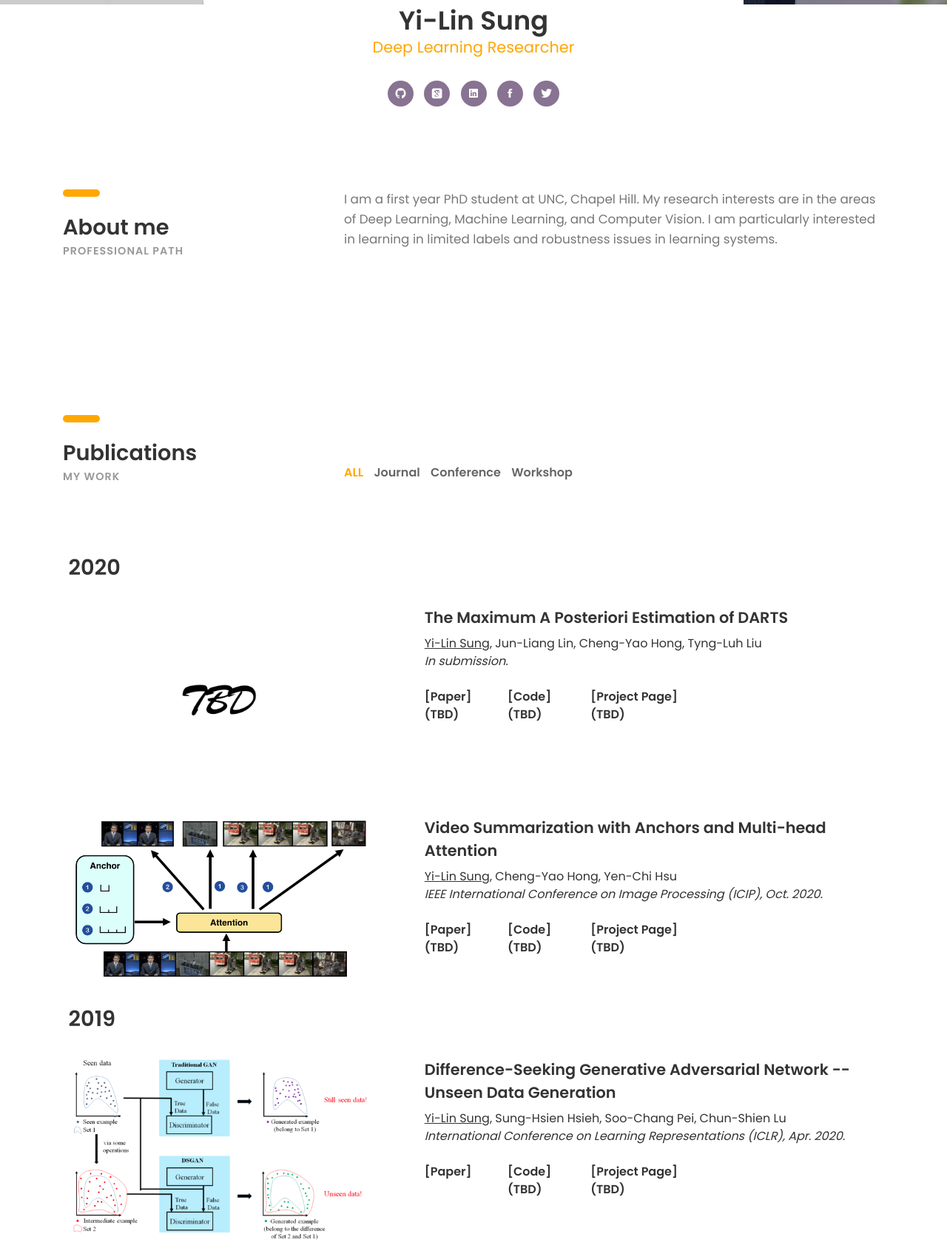
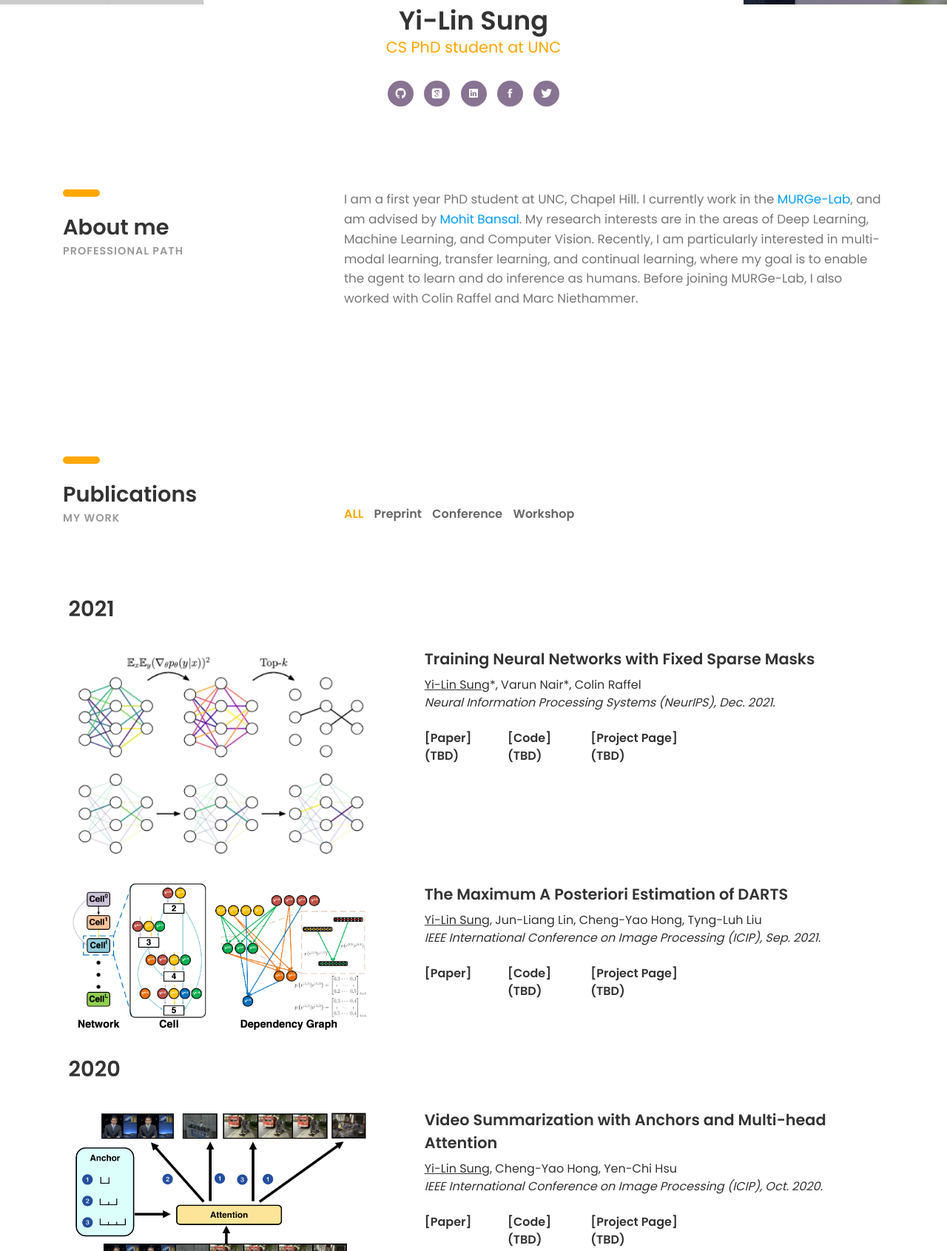
Before and after one commit to ylsung/ylsung.github.io, a plain HTML site: page index.html in a window 1280 px wide. Shown: the part 421-2112 px from the top of the page at 74% size. Drawn offline with Linux system fonts and the light colour scheme; files whose address does not match are found by name.

Commit message:
Update at 2021 Oct4

```diff
--- a/index.html
+++ b/index.html
@@ -68,7 +68,7 @@
 					<div class="intro">
 						<div class="profile-img"><img src="my-images/me6.JPG" alt=""></div>
 						<h2><b>Yi-Lin Sung</b></h2>
-						<h4 class="font-yellow">Deep Learning Researcher</h4>
+						<h4 class="font-yellow">CS PhD student at UNC</h4>
 						<ul class="information margin-tb-30">
 							<!-- <li><b>EMAIL : </b>ylsung@cs.und.edu</li> -->
 						</ul>
@@ -100,10 +100,13 @@
 				</div><!-- col-sm-4 -->
 				<div class="col-sm-8">
 					<p class="margin-b-50">
-						I am a first year PhD student at UNC, Chapel Hill. My research
-						interests are in the areas of Deep Learning, Machine Learning,
-						and Computer Vision. I am particularly interested in learning
-						in limited labels and robustness issues in learning systems.
+						I am a first year PhD student at UNC, Chapel Hill. I currently work in the
+						<a href="https://murgelab.cs.unc.edu/" style="color:#009dff;">MURGe-Lab</a>, and am advised by
+						<a href="https://www.cs.unc.edu/~mbansal/" style="color:#009dff;">Mohit Bansal</a>.
+						My research interests are in the areas of Deep Learning, Machine Learning, and Computer Vision.
+						Recently, I am particularly interested in multi-modal learning, transfer learning, and continual
+						learning, where my goal is to enable the agent to learn and do inference as humans. Before joining MURGe-Lab,
+						I also worked with Colin Raffel and Marc Niethammer.
 					</p>
 
 					<!-- <div class="row">
@@ -161,7 +164,7 @@
 				<div class="col-sm-8">
 					<div class="portfolioFilter clearfix margin-b-80">
 						<a href="#" data-filter="*" class="current"><b>ALL</b></a>
-						<a href="#" data-filter=".journal"><b>Journal</b></a>
+						<a href="#" data-filter=".preprint"><b>Preprint</b></a>
 						<a href="#" data-filter=".conference"><b>Conference</b></a>
 						<a href="#" data-filter=".workshop"><b>Workshop</b></a>
 					</div><!-- portfolioFilter -->
@@ -170,24 +173,23 @@
 		</div><!-- container -->
 
 		<div class="portfolioContainer">
-			<div class="my-p-item journal conference workshop">
+			<div class="my-p-item preprint conference workshop">
 				<div class="content">
-					<h3><b>2020</b></h3>
+					<h3><b>2021</b></h3>
 				</div>
 			</div>
-
 
 			<div class="my-p-item conference">
 				<div class="content">
 					<div class="row">
 						<div class="col-sm-5 col-md-5 col-lg-5">
-							<img src="my-images/TBD.png" alt="" style="width:90%; float:center">
+							<img src="my-images/FISH.png" alt="" style="width:90%; float:center">
 						</div>
 						<div class="col-sm-7 col-md-7 col-lg-7">
-							<h4><b>The Maximum A Posteriori Estimation of DARTS</b></h4>
+							<h4><b>Training Neural Networks with Fixed Sparse Masks</b></h4>
 							<div class="mt-2">
-								<h5><u>Yi-Lin Sung</u>, Jun-Liang Lin, Cheng-Yao Hong, Tyng-Luh Liu</h5>
-								<h5><i>In submission.</h5></i>
+								<h5><u>Yi-Lin Sung</u>*, Varun Nair*, Colin Raffel</h5>
+								<h5><i>Neural Information Processing Systems (NeurIPS), Dec. 2021.</h5></i>
 							</div>
 							<div class="row">
 								<div class="col-sm-2 col-md-2 col-lg-2 mt-4">
@@ -205,6 +207,43 @@
 				</div>
 			</div>
 
+
+			<div class="my-p-item conference">
+				<div class="content">
+					<div class="row">
+						<div class="col-sm-5 col-md-5 col-lg-5">
+							<img src="my-images/darts.png" alt="" style="width:90%; float:center">
+						</div>
+						<div class="col-sm-7 col-md-7 col-lg-7">
+							<h4><b>The Maximum A Posteriori Estimation of DARTS</b></h4>
+							<div class="mt-2">
+								<h5><u>Yi-Lin Sung</u>, Jun-Liang Lin, Cheng-Yao Hong, Tyng-Luh Liu</h5>
+								<h5><i>IEEE International Conference on Image Processing (ICIP), Sep. 2021.</h5></i>
+							</div>
+							<div class="row">
+								<div class="col-sm-2 col-md-2 col-lg-2 mt-4">
+									<a href='https://ieeexplore.ieee.org/document/9506465'>
+										<h5><b>[Paper]</b></h5>
+									</a>
+								</div>
+								<div class="col-sm-2 col-md-2 col-lg-2 mt-4">
+									<h5"><b>[Code] (TBD)</b></h5>
+								</div>
+								<div class="col-sm-3 col-md-3 col-lg-3 mt-4">
+									<h5"><b>[Project Page] (TBD)</b></h5>
+								</div>
+							</div>
+						</div>
+					</div>
+				</div>
+			</div>
+
+			<div class="my-p-item preprint conference workshop">
+				<div class="content">
+					<h3><b>2020</b></h3>
+				</div>
+			</div>
+
 			<div class="my-p-item conference">
 				<div class="content">
 					<div class="row">
@@ -219,7 +258,9 @@
 							</div>
 							<div class="row">
 								<div class="col-sm-2 col-md-2 col-lg-2 mt-4">
-									<h5><b>[Paper] (TBD)</b></h5>
+									<a href='https://ieeexplore.ieee.org/document/9191178'>
+										<h5><b>[Paper]</b></h5>
+									</a>
 								</div>
 								<div class="col-sm-2 col-md-2 col-lg-2 mt-4">
 									<h5"><b>[Code] (TBD)</b></h5>
@@ -233,7 +274,7 @@
 				</div>
 			</div>
 
-			<div class="my-p-item journal conference workshop">
+			<div class="my-p-item preprint conference workshop">
 				<div class="content">
 					<h3><b>2019</b></h3>
 				</div>
@@ -316,17 +357,44 @@
 				</div><!-- col-sm-4 -->
 				<div class="col-sm-8">
 					<div class="experience margin-b-50">
+						<h4><b>Graduate Research Assistant@MURGe-Lab</b></h4>
+						<h5 class="font-yellow"><b>Computer Science Department, UNC Chapel Hill</b></h5>
+						<h6 class="margin-t-10">Aug. 2021 - Present</h6>
+						<p class="font-semi-white margin-tb-30"></p>
+						<ul class="list margin-b-30">
+							<li>Advisor: Mohit Bansal</li>
+						</ul>
+					</div>
+					<div class="experience margin-b-50">
+						<h4><b>Summer Intern@UNC-biag</b></h4>
+						<h5 class="font-yellow"><b>Computer Science Department, UNC Chapel Hill</b></h5>
+						<h6 class="margin-t-10">Jan. 2021 - May. 2021</h6>
+						<p class="font-semi-white margin-tb-30"></p>
+						<ul class="list margin-b-30">
+							<li>Advisor: Marc Niethammer</li>
+						</ul>
+					</div>
+					<div class="experience margin-b-50">
+						<h4><b>Teaching Assistant</b></h4>
+						<h5 class="font-yellow"><b>Computer Science Department, UNC Chapel Hill</b></h5>
+						<h6 class="margin-t-10">Jan. 2021 - May. 2021</h6>
+						<p class="font-semi-white margin-tb-30"></p>
+						<ul class="list margin-b-30">
+							<li>Course: Deep learning.</li>
+						</ul>
+					</div>
+					<div class="experience margin-b-50">
 						<h4><b>AI Researcher</b></h4>
 						<h5 class="font-yellow"><b>Cinnamon AI Taiwan</b></h5>
 						<h6 class="margin-t-10">Mar. 2020 - Dec. 2020</h6>
 						<p class="font-semi-white margin-tb-30"></p>
-						<ul class="list margin-b-30">
+						<!-- <ul class="list margin-b-30">
 							<li>Accelerated the company’s main models by 25% without sacrificing the
 								accuracies by using model quantization and distillation.</li>
 							<li>Built an attention model that achieves 98% accuracy, which surpasses
 								the expectation by 13%, in a client project.</li>
 							<li>Led and taught NLP classes in the Bootcamp to nurture AI talents in Taiwan.</li>
-						</ul>
+						</ul> -->
 					</div>
 					<div class="experience margin-b-50">
 						<h4><b>Research Assistant</b></h4>
@@ -335,7 +403,8 @@
 						<h6 class="margin-t-10">Sep. 2018 - Mar. 2020</h6>
 						<p class="font-semi-white margin-tb-30"></p>
 						<ul class="list margin-b-30">
-							<li>Researched the topic of video summarization with anchors
+							<li>Advisor: Dr. Tyng-Luh Liu</li>
+							<!-- <li>Researched the topic of video summarization with anchors
 								and attention.</li>
 							<li>Researched the topic of video summarization with few video data.
 								Tried to use domain adaptation to transfer the knowledge
@@ -343,7 +412,7 @@
 							<li>Researched the topic of improving Differentiable Architecture
 								Search (DARTS). I train robust DARTS by corporating learnable prior
 								into it.</li>
-							<li>Participated in the LVIS competition and won the 5th place.</li>
+							<li>Participated in the LVIS competition and won the 5th place.</li> -->
 						</ul>
 					</div><!-- experience -->
 
@@ -354,9 +423,10 @@
 						<h6 class="margin-t-10">July 2018 - Aug. 2018</h6>
 						<p class="font-semi-white margin-tb-30"></p>
 						<ul class="list margin-b-30">
-							<li>Researched supervised video summarization. Implemented the whole
+							<li>Advisor: Dr. Tyng-Luh Liu</li>
+							<!-- <li>Researched supervised video summarization. Implemented the whole
 								pipeline for training a summarizer: pre-processing videos, training
-								models and post-processing summaries.</li>
+								models and post-processing summaries.</li> -->
 
 						</ul>
 					</div><!-- experience -->
@@ -369,8 +439,8 @@
 						<p class="font-semi-white margin-tb-30"></p>
 						<ul class="list margin-b-30">
 							<li>Course: Machine Learning and Having It Deep and Structured.</li>
-							<li>Responsible for the first homework: Validating the Theories of
-								Neural Network through Experiments.</li>
+							<!-- <li>Responsible for the first homework: Validating the Theories of
+								Neural Network through Experiments.</li> -->
 
 						</ul>
 					</div><!-- experience -->
```
Also changed, not shown: my-images/FISH.png (added).
